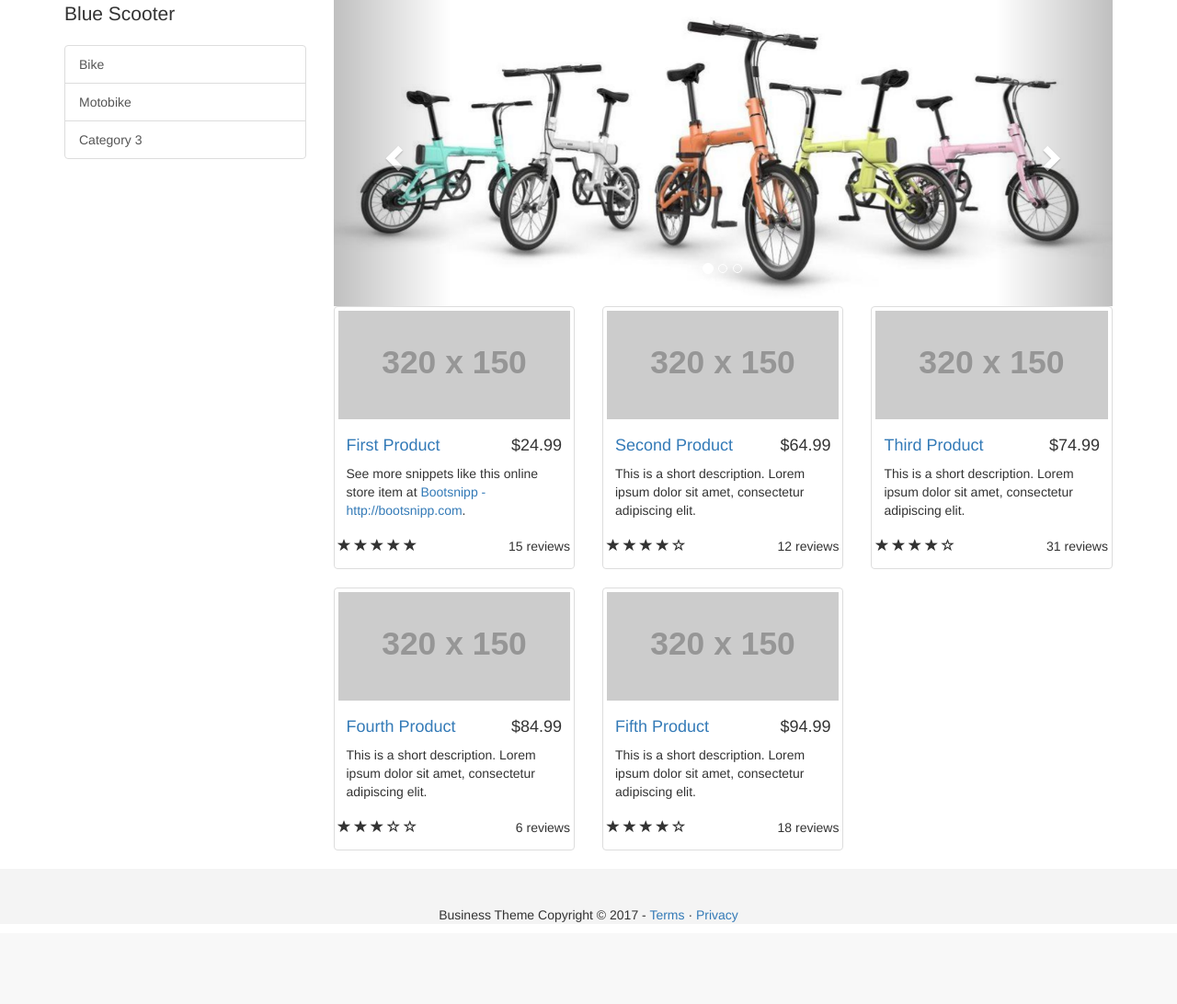
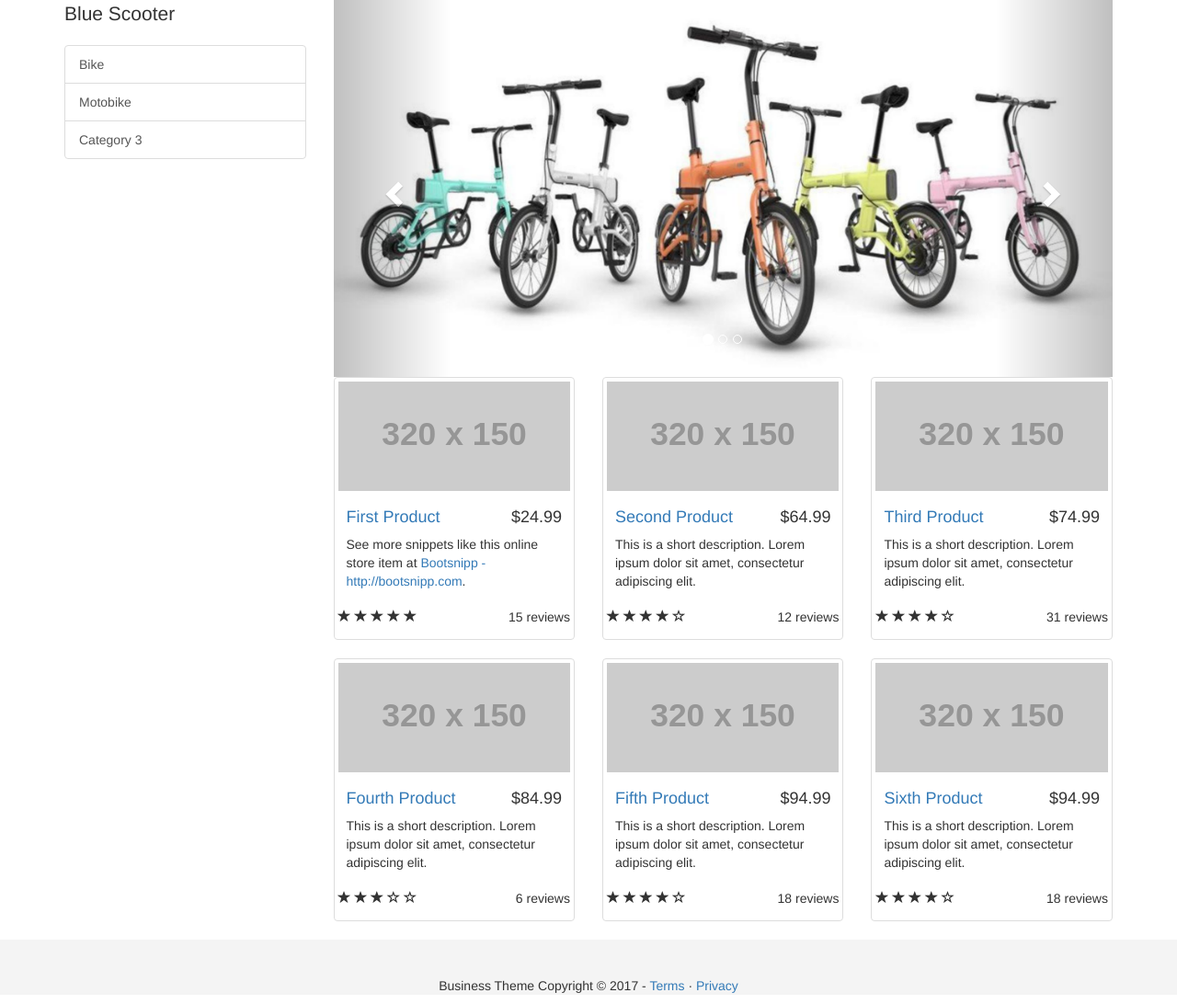
Before and after one commit to Jun-Yang/E-Shop, a PHP site: template templates/category.html.twig in a window 1280 px wide. Shown: the part 90-1182 px from the top of the page at 92% size. Before the commit the page ends 1093 px from the top, so only its background shows below. Run offline with PHP 8.4, Linux system fonts and the light colour scheme; the template is opened without the code that fills it, so the values that code supplies are empty; grey boxes labelled with a size stand in for pictures from a placeholder-image service; some libraries are stand-ins or nearby versions.

Commit message:
resize the images and change eshop.twig

```diff
--- a/index.php
+++ b/index.php
@@ -211,8 +211,9 @@ $app->post('/login', function() use ($app) {
     } else {
         unset($user['password']);
         $_SESSION['eshopuser'] = $user;
+        print_r($_SESSION['eshopuser']);
         $app->render('category.html.twig');
-        print_r($_SESSION['eshopuser']);
+
     }
 });
 
--- a/templates/category.html.twig
+++ b/templates/category.html.twig
@@ -34,13 +34,13 @@
                             </ol>
                             <div class="carousel-inner">
                                 <div class="item active">
-                                    <img class="slide-image" src="images/category1.jpg" alt="">
+                                    <img class="slide-image" src="images/category1.jpg" alt="" >
                                 </div>
                                 <div class="item">
-                                    <img class="slide-image" src="images/category2.png" alt="">
+                                    <img class="slide-image" src="images/category2.png" alt="" >
                                 </div>
                                 <div class="item">
-                                    <img class="slide-image" src="images/category3.png" alt="">
+                                    <img class="slide-image" src="images/category3.png" alt="" >
                                 </div>
                             </div>
                             <a class="left carousel-control" href="#carousel-example-generic" data-slide="prev">
@@ -166,6 +166,28 @@
                         </div>
                     </div>
 
+                    <div class="col-sm-4 col-lg-4 col-md-4">
+                        <div class="thumbnail">
+                            <img src="http://placehold.it/320x150" alt="">
+                            <div class="caption">
+                                <h4 class="pull-right">$94.99</h4>
+                                <h4><a href="#">Sixth Product</a>
+                                </h4>
+                                <p>This is a short description. Lorem ipsum dolor sit amet, consectetur adipiscing elit.</p>
+                            </div>
+                            <div class="ratings">
+                                <p class="pull-right">18 reviews</p>
+                                <p>
+                                    <span class="glyphicon glyphicon-star"></span>
+                                    <span class="glyphicon glyphicon-star"></span>
+                                    <span class="glyphicon glyphicon-star"></span>
+                                    <span class="glyphicon glyphicon-star"></span>
+                                    <span class="glyphicon glyphicon-star-empty"></span>
+                                </p>
+                            </div>
+                        </div>
+                    </div>
+
                 </div>
 
             </div>
--- a/templates/eshop.html.twig
+++ b/templates/eshop.html.twig
@@ -16,6 +16,8 @@
             <p>
                 <a href="register" class="btn btn-primary btn-lg">Register</a>
                 <a href="login" class="btn btn-primary btn-lg">Login</a>
+                <a href="category" class="btn btn-primary btn-lg">category</a>
+                <a href="list" class="btn btn-primary btn-lg">All Products</a>
             </p>
         </header>
 
```
Also changed, not shown: images/category1.jpg, images/category2.png, images/category3.png, images/icon_signup.png (deleted).
